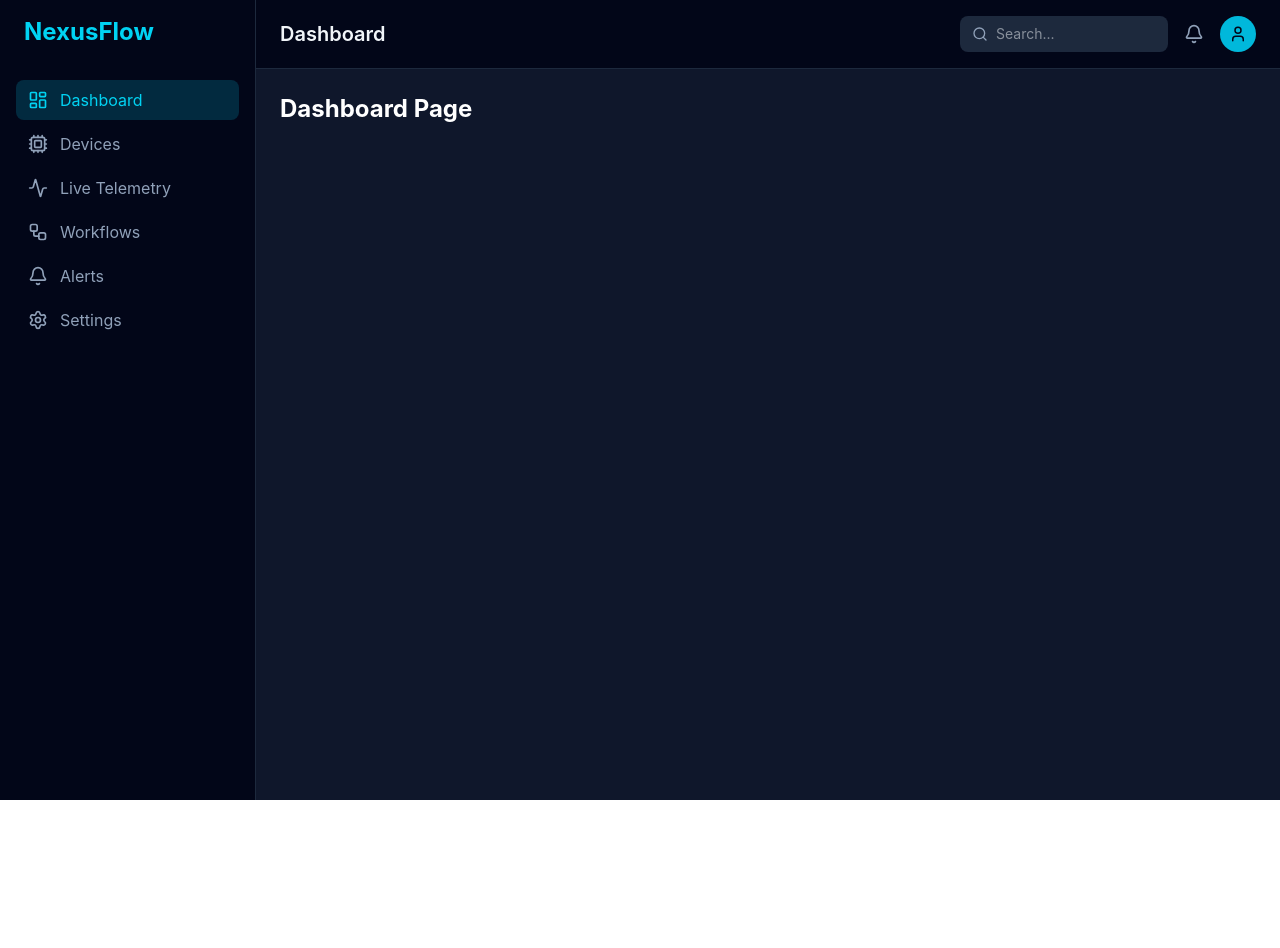
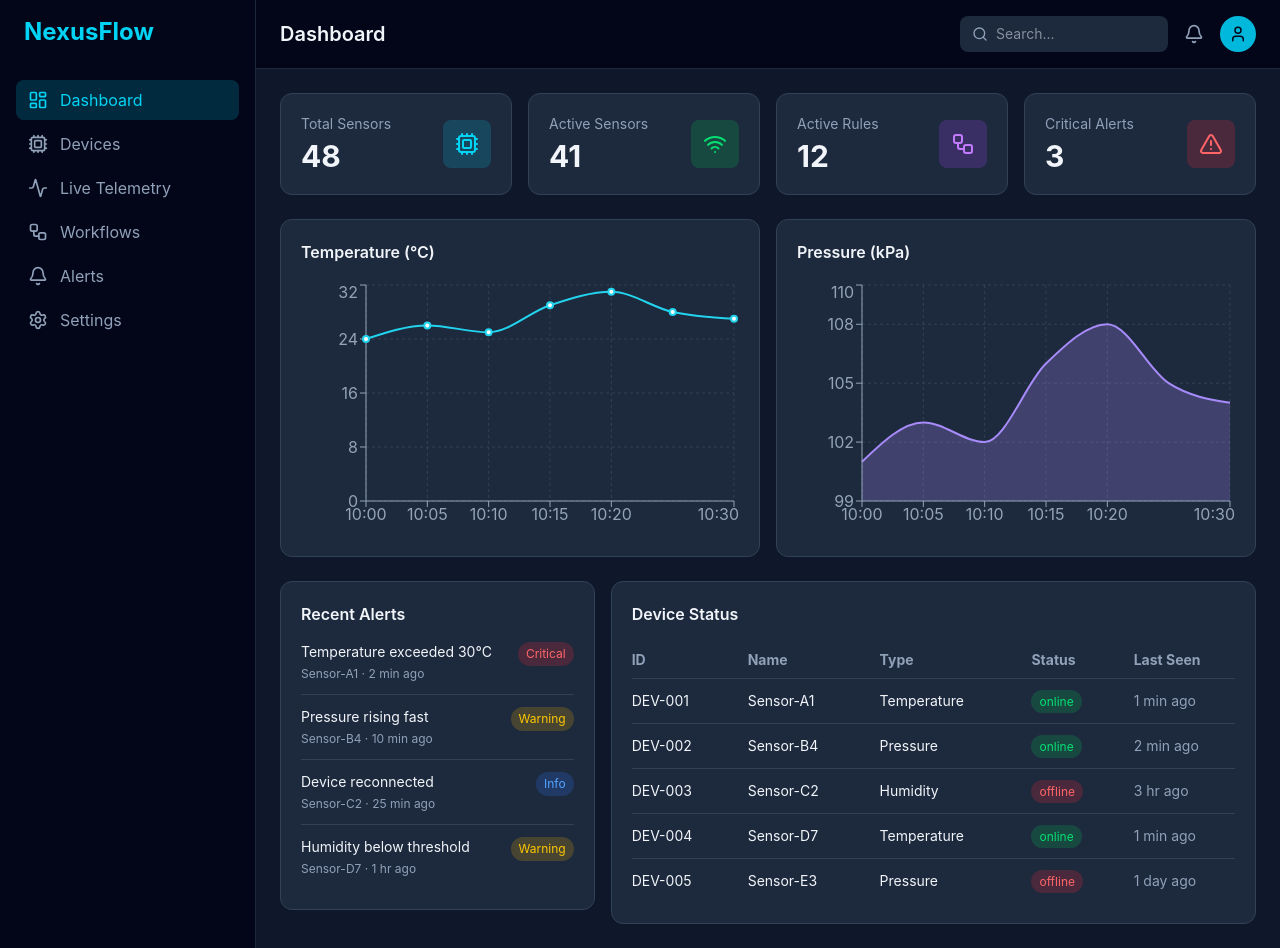
Before and after one commit to PayalPatidar155/NexusFlow, a React (Vite) app in the folder client/: page / in a window 1280 px wide. Before the commit the page ends 800 px from the top, so only its background shows below. Built offline with nearby package versions, Linux system fonts and the light colour scheme.

Commit message:
Week 1: Static dashboard with KPI cards, charts, sidebar, navbar and routing

```diff
--- /dev/null
+++ b/client/src/components/DeviceTable.jsx
@@ -0,0 +1,41 @@
+import { devicesData } from '../data/dummyData'
+
+function DeviceTable() {
+  return (
+    <div className="bg-slate-800 rounded-xl p-5 border border-slate-700">
+      <h3 className="font-semibold mb-4">Device Status</h3>
+      <div className="overflow-x-auto">
+        <table className="w-full text-sm text-left">
+          <thead className="text-slate-400 border-b border-slate-700">
+            <tr>
+              <th className="py-2 pr-4">ID</th>
+              <th className="py-2 pr-4">Name</th>
+              <th className="py-2 pr-4">Type</th>
+              <th className="py-2 pr-4">Status</th>
+              <th className="py-2">Last Seen</th>
+            </tr>
+          </thead>
+          <tbody>
+            {devicesData.map((d) => (
+              <tr key={d.id} className="border-b border-slate-700 last:border-0">
+                <td className="py-3 pr-4">{d.id}</td>
+                <td className="py-3 pr-4">{d.name}</td>
+                <td className="py-3 pr-4">{d.type}</td>
+                <td className="py-3 pr-4">
+                  <span className={`px-2 py-1 rounded-full text-xs ${
+                    d.status === 'online' ? 'bg-green-500/20 text-green-400' : 'bg-red-500/20 text-red-400'
+                  }`}>
+                    {d.status}
+                  </span>
+                </td>
+                <td className="py-3 text-slate-400">{d.lastSeen}</td>
+              </tr>
+            ))}
+          </tbody>
+        </table>
+      </div>
+    </div>
+  )
+}
+
+export default DeviceTable
--- /dev/null
+++ b/client/src/components/KpiCard.jsx
@@ -0,0 +1,15 @@
+function KpiCard({ title, value, icon: Icon, color }) {
+  return (
+    <div className="bg-slate-800 rounded-xl p-5 flex items-center justify-between border border-slate-700">
+      <div>
+        <p className="text-sm text-slate-400">{title}</p>
+        <p className="text-3xl font-bold mt-1">{value}</p>
+      </div>
+      <div className={`p-3 rounded-lg ${color}`}>
+        <Icon size={24} />
+      </div>
+    </div>
+  )
+}
+
+export default KpiCard
--- a/client/src/components/Navbar.jsx
+++ b/client/src/components/Navbar.jsx
@@ -1,5 +1,5 @@
 import { useLocation } from 'react-router-dom'
-import { Search, Bell, User } from 'lucide-react'
+import { Search, Bell, User, Menu } from 'lucide-react'
 
 const titles = {
   '/': 'Dashboard',
@@ -10,20 +10,22 @@ const titles = {
   '/settings': 'Settings',
 }
 
-function Navbar() {
+function Navbar({ onMenuClick }) {
   const { pathname } = useLocation()
 
   return (
-    <header className="flex items-center justify-between px-6 py-4 bg-slate-950 border-b border-slate-800">
-      <h2 className="text-xl font-semibold">{titles[pathname]}</h2>
+    <header className="flex items-center justify-between px-4 sm:px-6 py-4 bg-slate-950 border-b border-slate-800">
+      <div className="flex items-center gap-3">
+        <button onClick={onMenuClick} className="lg:hidden text-slate-300">
+          <Menu size={24} />
+        </button>
+        <h2 className="text-xl font-semibold">{titles[pathname]}</h2>
+      </div>
 
       <div className="flex items-center gap-4">
         <div className="hidden sm:flex items-center gap-2 bg-slate-800 rounded-lg px-3 py-2">
           <Search size={16} className="text-slate-400" />
-          <input
-            placeholder="Search..."
-            className="bg-transparent outline-none text-sm w-40"
-          />
+          <input placeholder="Search..." className="bg-transparent outline-none text-sm w-40" />
         </div>
         <Bell size={20} className="text-slate-400" />
         <div className="w-9 h-9 rounded-full bg-cyan-500 flex items-center justify-center">
--- /dev/null
+++ b/client/src/components/PressureChart.jsx
@@ -0,0 +1,23 @@
+import { AreaChart, Area, XAxis, YAxis, CartesianGrid, Tooltip, ResponsiveContainer } from 'recharts'
+import { pressureData } from '../data/dummyData'
+
+function PressureChart() {
+  return (
+    <div className="bg-slate-800 rounded-xl p-5 border border-slate-700">
+      <h3 className="font-semibold mb-4">Pressure (kPa)</h3>
+      <div className="h-64">
+        <ResponsiveContainer width="100%" height="100%">
+          <AreaChart data={pressureData}>
+            <CartesianGrid strokeDasharray="3 3" stroke="#334155" />
+            <XAxis dataKey="time" stroke="#94a3b8" />
+            <YAxis stroke="#94a3b8" domain={['dataMin - 2', 'dataMax + 2']} />
+            <Tooltip contentStyle={{ backgroundColor: '#0f172a', border: '1px solid #334155' }} />
+            <Area type="monotone" dataKey="value" stroke="#a78bfa" fill="#a78bfa" fillOpacity={0.25} strokeWidth={2} />
+          </AreaChart>
+        </ResponsiveContainer>
+      </div>
+    </div>
+  )
+}
+
+export default PressureChart
--- /dev/null
+++ b/client/src/components/RecentAlerts.jsx
@@ -0,0 +1,30 @@
+import { alertsData } from '../data/dummyData'
+
+const badgeStyles = {
+  critical: 'bg-red-500/20 text-red-400',
+  warning: 'bg-yellow-500/20 text-yellow-400',
+  info: 'bg-blue-500/20 text-blue-400',
+}
+
+function RecentAlerts() {
+  return (
+    <div className="bg-slate-800 rounded-xl p-5 border border-slate-700">
+      <h3 className="font-semibold mb-4">Recent Alerts</h3>
+      <ul className="space-y-3">
+        {alertsData.map((alert) => (
+          <li key={alert.id} className="flex items-start justify-between gap-3 border-b border-slate-700 pb-3 last:border-0">
+            <div>
+              <p className="text-sm">{alert.message}</p>
+              <p className="text-xs text-slate-400 mt-1">{alert.device} · {alert.time}</p>
+            </div>
+            <span className={`text-xs px-2 py-1 rounded-full capitalize ${badgeStyles[alert.severity]}`}>
+              {alert.severity}
+            </span>
+          </li>
+        ))}
+      </ul>
+    </div>
+  )
+}
+
+export default RecentAlerts
--- a/client/src/components/Sidebar.jsx
+++ b/client/src/components/Sidebar.jsx
@@ -1,7 +1,5 @@
 import { NavLink } from 'react-router-dom'
-import {
-  LayoutDashboard, Cpu, Activity, Workflow, Bell, Settings,
-} from 'lucide-react'
+import { LayoutDashboard, Cpu, Activity, Workflow, Bell, Settings, X } from 'lucide-react'
 
 const links = [
   { to: '/', label: 'Dashboard', icon: LayoutDashboard },
@@ -12,16 +10,32 @@ const links = [
   { to: '/settings', label: 'Settings', icon: Settings },
 ]
 
-function Sidebar() {
+function Sidebar({ isOpen, onClose }) {
   return (
-    <aside className="w-64 shrink-0 bg-slate-950 border-r border-slate-800 p-4">
-      <h1 className="text-2xl font-bold text-cyan-400 mb-8 px-2">NexusFlow</h1>
+    <>
+      {isOpen && (
+        <div className="fixed inset-0 bg-black/60 z-30 lg:hidden" onClick={onClose} />
+      )}
+
+      <aside
+        className={`fixed inset-y-0 left-0 z-40 w-64 bg-slate-950 border-r border-slate-800 p-4 transition-transform duration-200 lg:static lg:translate-x-0 ${
+          isOpen ? 'translate-x-0' : '-translate-x-full'
+        }`}
+      >
+        <div className="flex items-center justify-between mb-8 px-2">
+          <h1 className="text-2xl font-bold text-cyan-400">NexusFlow</h1>
+          <button onClick={onClose} className="lg:hidden text-slate-400">
+            <X size={22} />
+          </button>
+        </div>
+
         <nav className="flex flex-col gap-1">
           {links.map(({ to, label, icon: Icon }) => (
             <NavLink
               key={to}
               to={to}
               end={to === '/'}
+              onClick={onClose}
               className={({ isActive }) =>
                 `flex items-center gap-3 px-3 py-2 rounded-lg transition ${
                   isActive
@@ -36,6 +50,7 @@ function Sidebar() {
           ))}
         </nav>
       </aside>
+    </>
   )
 }
 
--- /dev/null
+++ b/client/src/components/TemperatureChart.jsx
@@ -0,0 +1,23 @@
+import { LineChart, Line, XAxis, YAxis, CartesianGrid, Tooltip, ResponsiveContainer } from 'recharts'
+import { temperatureData } from '../data/dummyData'
+
+function TemperatureChart() {
+  return (
+    <div className="bg-slate-800 rounded-xl p-5 border border-slate-700">
+      <h3 className="font-semibold mb-4">Temperature (°C)</h3>
+      <div className="h-64">
+        <ResponsiveContainer width="100%" height="100%">
+          <LineChart data={temperatureData}>
+            <CartesianGrid strokeDasharray="3 3" stroke="#334155" />
+            <XAxis dataKey="time" stroke="#94a3b8" />
+            <YAxis stroke="#94a3b8" />
+            <Tooltip contentStyle={{ backgroundColor: '#0f172a', border: '1px solid #334155' }} />
+            <Line type="monotone" dataKey="value" stroke="#22d3ee" strokeWidth={2} dot={{ r: 3 }} />
+          </LineChart>
+        </ResponsiveContainer>
+      </div>
+    </div>
+  )
+}
+
+export default TemperatureChart
--- /dev/null
+++ b/client/src/data/dummyData.js
@@ -0,0 +1,41 @@
+export const kpiData = {
+  totalSensors: 48,
+  activeSensors: 41,
+  activeRules: 12,
+  criticalAlerts: 3,
+}
+
+export const temperatureData = [
+  { time: '10:00', value: 24 },
+  { time: '10:05', value: 26 },
+  { time: '10:10', value: 25 },
+  { time: '10:15', value: 29 },
+  { time: '10:20', value: 31 },
+  { time: '10:25', value: 28 },
+  { time: '10:30', value: 27 },
+]
+
+export const pressureData = [
+  { time: '10:00', value: 101 },
+  { time: '10:05', value: 103 },
+  { time: '10:10', value: 102 },
+  { time: '10:15', value: 106 },
+  { time: '10:20', value: 108 },
+  { time: '10:25', value: 105 },
+  { time: '10:30', value: 104 },
+]
+
+export const alertsData = [
+  { id: 1, message: 'Temperature exceeded 30°C', device: 'Sensor-A1', severity: 'critical', time: '2 min ago' },
+  { id: 2, message: 'Pressure rising fast', device: 'Sensor-B4', severity: 'warning', time: '10 min ago' },
+  { id: 3, message: 'Device reconnected', device: 'Sensor-C2', severity: 'info', time: '25 min ago' },
+  { id: 4, message: 'Humidity below threshold', device: 'Sensor-D7', severity: 'warning', time: '1 hr ago' },
+]
+
+export const devicesData = [
+  { id: 'DEV-001', name: 'Sensor-A1', type: 'Temperature', status: 'online', lastSeen: '1 min ago' },
+  { id: 'DEV-002', name: 'Sensor-B4', type: 'Pressure', status: 'online', lastSeen: '2 min ago' },
+  { id: 'DEV-003', name: 'Sensor-C2', type: 'Humidity', status: 'offline', lastSeen: '3 hr ago' },
+  { id: 'DEV-004', name: 'Sensor-D7', type: 'Temperature', status: 'online', lastSeen: '1 min ago' },
+  { id: 'DEV-005', name: 'Sensor-E3', type: 'Pressure', status: 'offline', lastSeen: '1 day ago' },
+]
--- a/client/src/layouts/MainLayout.jsx
+++ b/client/src/layouts/MainLayout.jsx
@@ -1,14 +1,17 @@
+import { useState } from 'react'
 import { Outlet } from 'react-router-dom'
 import Sidebar from '../components/Sidebar'
 import Navbar from '../components/Navbar'
 
 function MainLayout() {
+  const [sidebarOpen, setSidebarOpen] = useState(false)
+
   return (
     <div className="flex min-h-screen bg-slate-900 text-slate-100">
-      <Sidebar />
-      <div className="flex flex-1 flex-col">
-        <Navbar />
-        <main className="flex-1 p-6">
+      <Sidebar isOpen={sidebarOpen} onClose={() => setSidebarOpen(false)} />
+      <div className="flex flex-1 flex-col min-w-0">
+        <Navbar onMenuClick={() => setSidebarOpen(true)} />
+        <main className="flex-1 p-4 sm:p-6">
           <Outlet />
         </main>
       </div>
--- a/client/src/pages/Dashboard.jsx
+++ b/client/src/pages/Dashboard.jsx
@@ -1,5 +1,32 @@
+import { Cpu, Wifi, Workflow, AlertTriangle } from 'lucide-react'
+import KpiCard from '../components/KpiCard'
+import TemperatureChart from '../components/TemperatureChart'
+import PressureChart from '../components/PressureChart'
+import RecentAlerts from '../components/RecentAlerts'
+import DeviceTable from '../components/DeviceTable'
+import { kpiData } from '../data/dummyData'
+
 function Dashboard() {
-  return <h1 className="text-2xl font-bold text-white">Dashboard Page</h1>
+  return (
+    <div className="space-y-6">
+      <div className="grid grid-cols-1 sm:grid-cols-2 xl:grid-cols-4 gap-4">
+        <KpiCard title="Total Sensors" value={kpiData.totalSensors} icon={Cpu} color="bg-cyan-500/20 text-cyan-400" />
+        <KpiCard title="Active Sensors" value={kpiData.activeSensors} icon={Wifi} color="bg-green-500/20 text-green-400" />
+        <KpiCard title="Active Rules" value={kpiData.activeRules} icon={Workflow} color="bg-purple-500/20 text-purple-400" />
+        <KpiCard title="Critical Alerts" value={kpiData.criticalAlerts} icon={AlertTriangle} color="bg-red-500/20 text-red-400" />
+      </div>
+
+      <div className="grid grid-cols-1 lg:grid-cols-2 gap-4">
+        <TemperatureChart />
+        <PressureChart />
+      </div>
+
+      <div className="grid grid-cols-1 xl:grid-cols-3 gap-4">
+        <div className="xl:col-span-1"><RecentAlerts /></div>
+        <div className="xl:col-span-2"><DeviceTable /></div>
+      </div>
+    </div>
+  )
 }
 
 export default Dashboard
```
Lines whose indentation alone changed are shown as unchanged.
